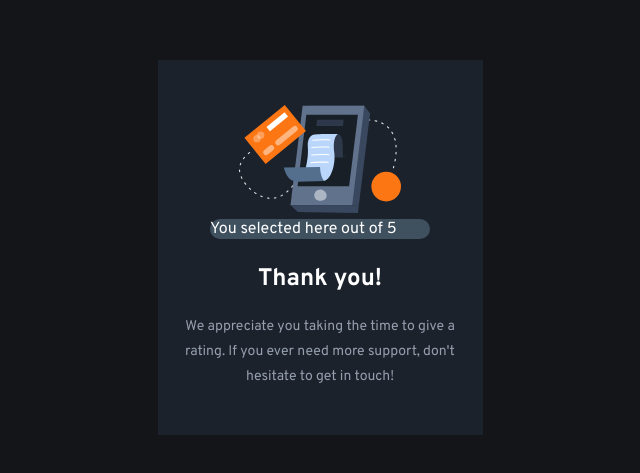
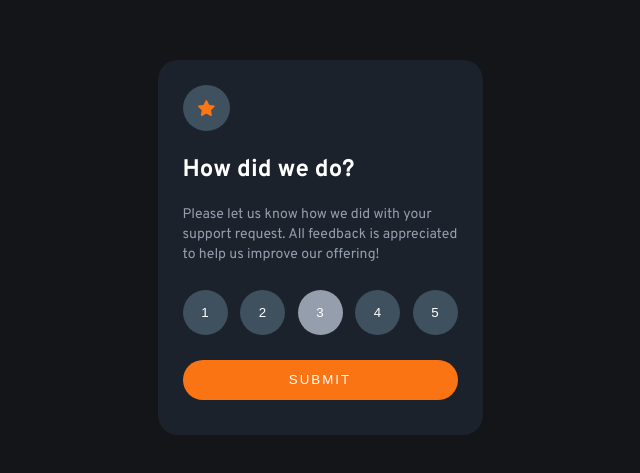
Before and after one commit to F4eNn/Interactive_rating_component, a plain HTML site: page index.html in a window 1280 px wide. Shown: the part 153-626 px from the top of the page, without its empty margins (320-960 px from the left). Drawn offline with Linux system fonts and the light colour scheme.

Commit message:
created whole js script

```diff
--- a/index.html
+++ b/index.html
@@ -26,14 +26,14 @@
       <h2 class="title"> How did we do?</h2>
       <p class="text">Please let us know how we did with your support request. All feedback is appreciated
         to help us improve our offering!</p>
-      <div class="numbers">
-        <p class="one">1</p>
-        <p class="two">2</p>
-        <p class="three">3</p>
-        <p class="four">4</p>
-        <p class="five">5</p>
-      </div>
-      <button class="submit">Submit</button>
+        <form class="numbers ">
+        <input type="button" value="1" >
+        <input type="button" value="2" >
+        <input type="button" value="3" class="active" >
+        <input type="button" value="4" >
+        <input type="button" value="5" >
+        </form>
+      <button type="submit" class="submit">Submit</button>
       <p class="error">Select a rating!</p>
     </div>
 
@@ -43,11 +43,11 @@
         <img src="./images/illustration-thank-you.svg" alt="payment ilustration">
       </picture>
 
-      <p class="rating-box">You selected <span class="rating"></span> here out of 5</p>
+      <p class="rating-box">You selected <span class="rating-score"></span> out of 5</p>
 
-      <h2 class="title">Thank you!</h2>
+      <h2 class="second-title">Thank you!</h2>
 
-      <p class="text">We appreciate you taking the time to give a rating. If you ever need more support, don't hesitate to get in touch!</p>
+      <p class="text-thanks">We appreciate you taking the time to give a rating. If you ever need more support, don't hesitate to get in touch!</p>
 
     </div>
   </main>
--- a/script.js
+++ b/script.js
@@ -0,0 +1,29 @@
+const firstPage = document.querySelector('.container-rating')
+const secondPage = document.querySelector('.container-cheers')
+const submitBtn = document.querySelector('.submit')
+const inputs = document.querySelectorAll('input')
+const score = document.querySelector('.rating-score')
+
+const changesActiveClass = e => {
+	for (let i = 0; i < inputs.length; i++) {
+		const input = inputs[i]
+		input.classList.remove('active')
+	}
+	e.target.classList.add('active')
+	console.log(e.target)
+}
+
+const sendBtn = () => {
+	secondPage.style.display = 'block'
+	firstPage.style.display = 'none'
+	inputs.forEach(el => {
+		if (el.classList.contains('active')) {
+			score.textContent = el.value
+		}
+	})
+}
+for (let i = 0; i < inputs.length; i++) {
+	const input = inputs[i]
+	input.addEventListener('click', changesActiveClass)
+}
+submitBtn.addEventListener('click', sendBtn)
--- a/style.css
+++ b/style.css
@@ -35,7 +35,6 @@ body {
 	padding: 25px;
 	background-color: var(--dark-blue);
 	border-radius: 20px;
-    display: none;
 
 }
 .star {
@@ -48,32 +47,34 @@ body {
 	margin: 70px 0 20px 0;
 }
 .text {
+	text-align: left;
+}
+.text, .text-thanks{
 	font-size: var(--fz-paragraph);
 	color: var(--light-gray);
 	margin-bottom: 25px;
-    line-height:25px;
+    line-height:20px;
 }
 .numbers {
 	display: flex;
 	justify-content: space-between;
 }
-.one,
-.two,
-.three,
-.four,
-.five {
+input {
 	width: 45px;
 	height: 45px;
 	background-color: var(--medium-grey);
 	border-radius: 50%;
 	padding: 13px;
 	text-align: center;
+	border: none;
+	color: var(--White);
     transition: background-color .3s;
+	cursor: pointer;
 }
-.numbers p:hover{
-    background-color: var(--primary-orange);
-    cursor:pointer;
+.numbers input:hover{
+	background-color: var(--light-gray);
 }
+
 .submit {
 	display: block;
 	height: 40px;
@@ -100,34 +101,51 @@ body {
     color: rgb(255, 127, 8);
     display: none;
 }
-.grey-color{
+.active{
     background-color: var(--light-gray);
 }
-
-
-
 .container-cheers{
     height: 375px;
     width:325px;
     display: flex;
     flex-direction: column;
-    align-items: center;
+	align-items: center;
+	text-align: center;
+	border-radius: 20px;
     background-color: var(--dark-blue);
     padding: 25px;
+	display: none;
 }
 .container-cheers img{
+
     margin-top: 20px;
+
 }
 .rating-box{
     position: relative;
-    width: 220px;
-    height: 30px;
+	width: 60%;
+	padding: 10px;
+	margin: 15px auto 0;
+	font-size: 14px;
+    border-radius: 20px;
     background-color: var(--medium-grey);
-    border-radius: 20px;
+	color: var(--primary-orange);
 }
-.title{
-    margin-top: 25px;
+.second-title{
+    margin:25px 0 10px 0;
 }
-.text{
-    text-align: center;
+.text-thanks{
+	font-size: 14px;
 }
+@media (min-width:768px){
+	.text-thanks{
+		font-size: 12.3px;
+	}
+	.text{
+		text-align: left;
+	}
+	.numbers input:hover{
+		background-color: var(--primary-orange);
+	}
+
+}
```
